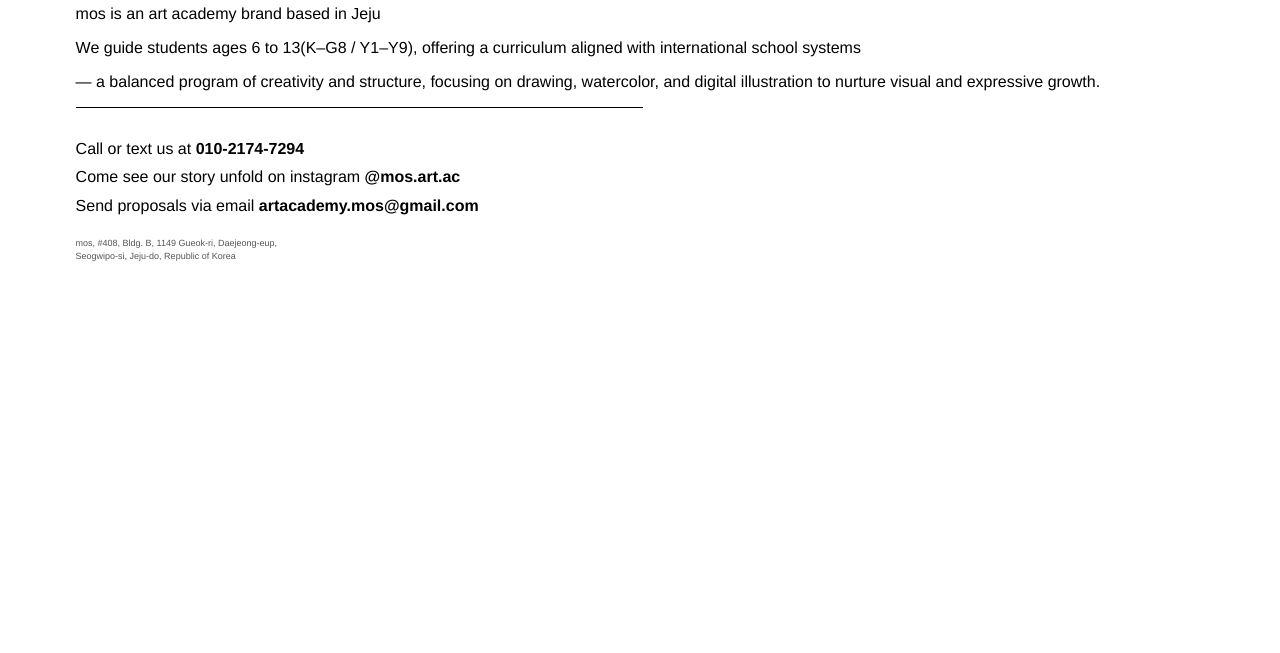
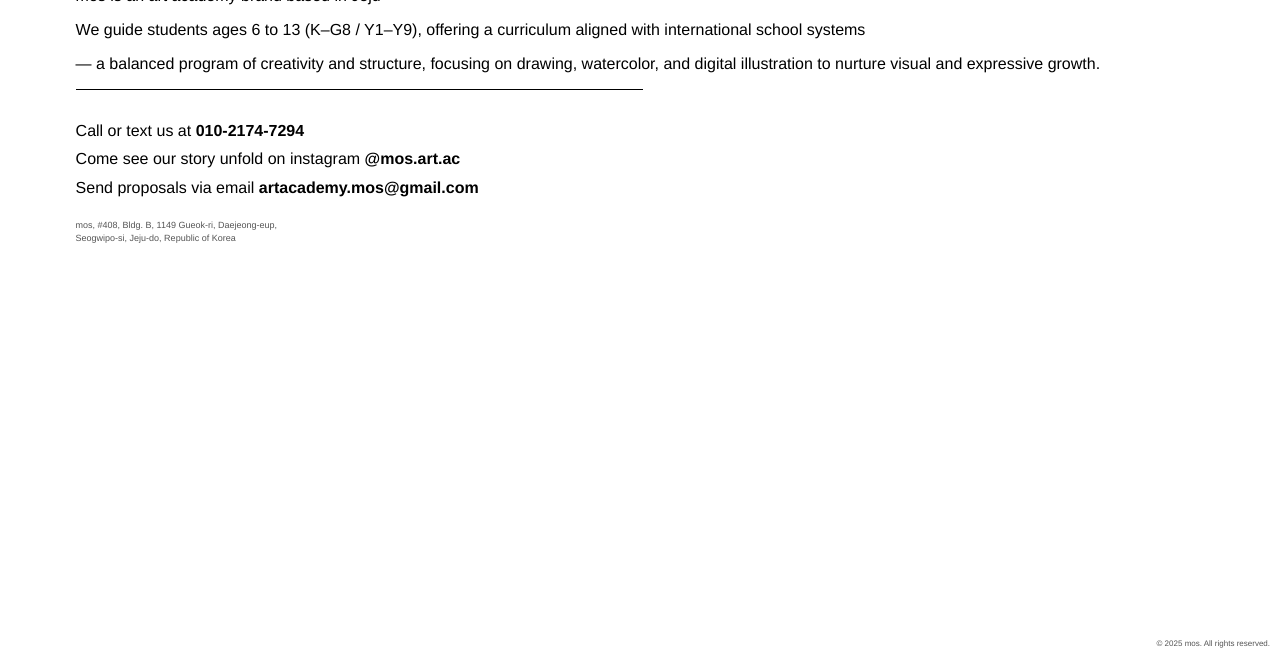
Before and after one commit to wldhkf/mos-art-academy, a plain HTML site: page index.html in a window 1280 px wide. Shown: the part 147-800 px from the top of the page. Drawn offline with Linux system fonts and the light colour scheme.

Commit message:
Update index.html

```diff
--- a/index.html
+++ b/index.html
@@ -48,6 +48,15 @@
       line-height: 1.5;
     }
 
+    .footer {
+      position: fixed;
+      bottom: 0;
+      right: 0;
+      font-size: 8px;
+      color: #555;
+      padding: 5px 10px;
+    }
+
     @media (max-width: 600px) {
       body {
         padding-left: 20px;
@@ -60,26 +69,22 @@
     }
   </style>
 </head>
+<body> <!-- body는 여기서 시작! -->
 
-  <footer class="footer">
-  © 2025 mos. All rights reserved.
-</footer>
-
-<body>
   <header>
     <h1>mos art academy</h1>
   </header>
 
   <main>
     <p>mos is an art academy brand based in Jeju</p>
-    <p>We guide students ages 6 to 13(K–G8 / Y1–Y9), offering a curriculum aligned with international school systems</p>
-    <p> — a balanced program of creativity and structure, focusing on drawing, watercolor, and digital illustration to nurture visual and expressive growth.</p>
+    <p>We guide students ages 6 to 13 (K–G8 / Y1–Y9), offering a curriculum aligned with international school systems</p>
+    <p>— a balanced program of creativity and structure, focusing on drawing, watercolor, and digital illustration to nurture visual and expressive growth.</p>
 
     <div class="contact">
       <div class="divider"></div>
 
       <p style="margin: 6px 0; line-height: 1.4;">
-  Call or text us at   <a href="tel:+821021747294">010-2174-7294</a>
+        Call or text us at <a href="tel:+821021747294">010-2174-7294</a>
       </p>
 
       <p style="margin: 6px 0; line-height: 1.4;">
@@ -98,5 +103,10 @@
       </p>
     </div>
   </main>
+
+  <footer class="footer">
+    © 2025 mos. All rights reserved.
+  </footer> <!-- body 안, main 아래에 footer 위치! -->
+
 </body>
 </html>
```
Lines whose indentation alone changed are shown as unchanged.
